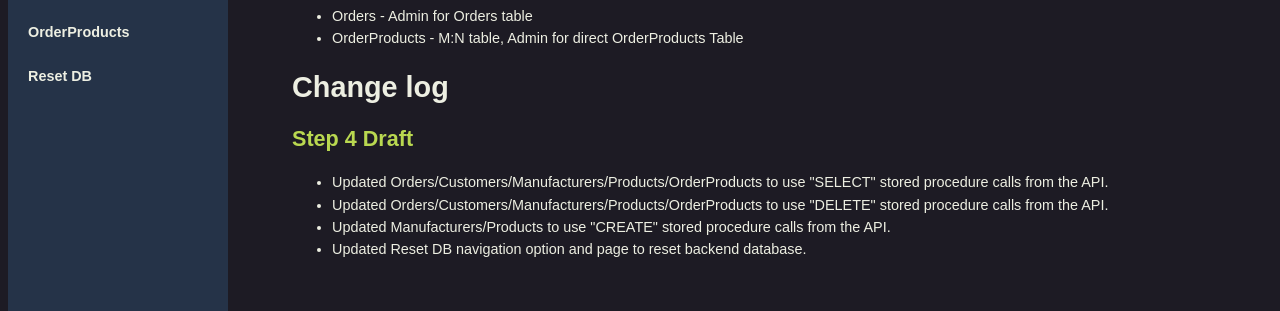
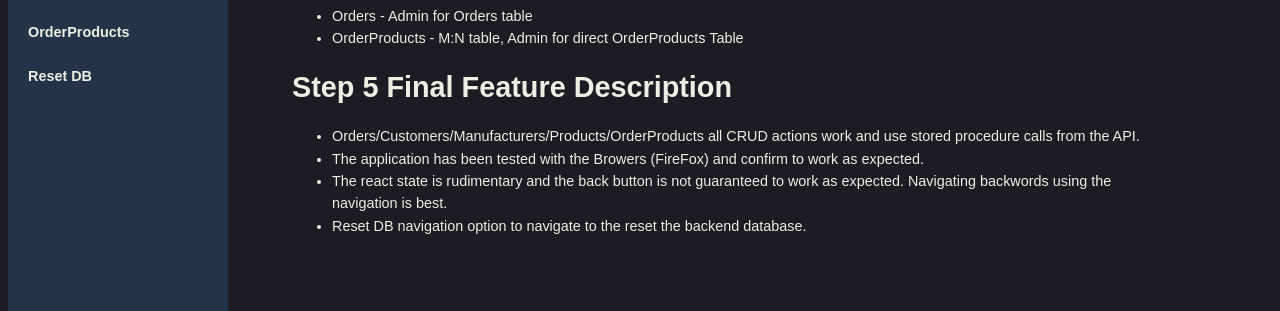
Before and after one commit to jmm583/cs340-portfolio, a React (Vite) app in the folder frontend/react/: page / in a window 1280 px wide. Shown: the part 401-712 px from the top of the page. Built offline with nearby package versions, Linux system fonts and the light colour scheme; no server answers.

Commit message:
updated for step 5

```diff
--- a/frontend/react/src/pages/Home.jsx
+++ b/frontend/react/src/pages/Home.jsx
@@ -19,14 +19,13 @@ function Home() {
                     <li>OrderProducts - M:N table, Admin for direct OrderProducts Table</li>
                 </ul>
                 <div>
-                    <h1>Change log</h1>
-                    <h2>Step 4 Draft</h2>
+                    <h1>Step 5 Final Feature Description</h1>
                     <ul>
 
-                        <li>Updated Orders/Customers/Manufacturers/Products/OrderProducts to use "SELECT" stored procedure calls from the API.</li>
-                        <li>Updated Orders/Customers/Manufacturers/Products/OrderProducts to use "DELETE" stored procedure calls from the API.</li>
-                        <li>Updated Manufacturers/Products to use "CREATE" stored procedure calls from the API.</li>
-                        <li>Updated Reset DB navigation option and page to reset backend database.</li>
+                        <li>Orders/Customers/Manufacturers/Products/OrderProducts all CRUD actions work and use stored procedure calls from the API.</li>
+                        <li>The application has been tested with the Browers (FireFox) and confirm to work as expected.</li>
+                        <li>The react state is rudimentary and the back button is not guaranteed to work as expected. Navigating backwords using the navigation is best.</li>
+                        <li>Reset DB navigation option to navigate to the reset the backend database.</li>
                     </ul>
 
                 </div>
```
